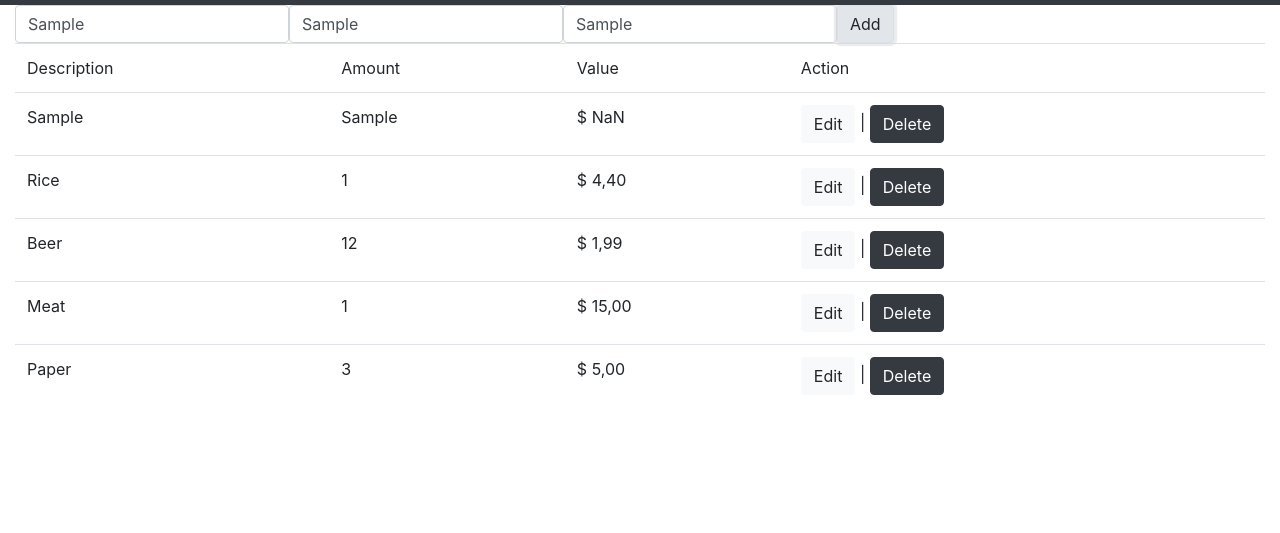
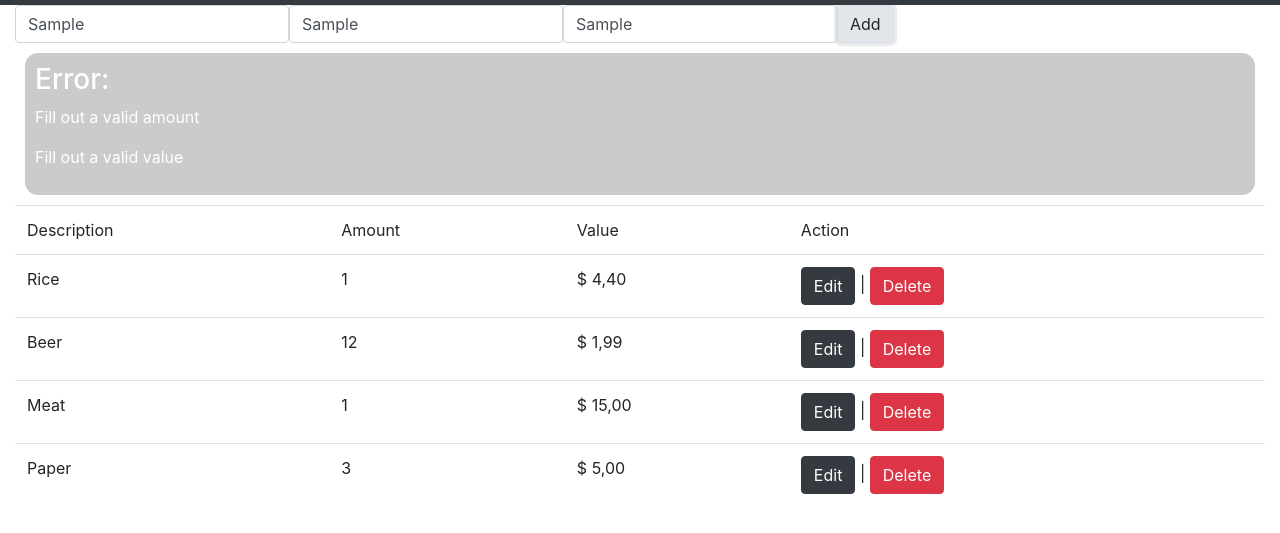
Before and after one commit to jsilva23/shopping-control-with-javascript, a plain HTML site: page index.html in a window 1280 px wide. Both pictures are taken after typing "Sample", "Sample", "Sample" into the empty fields and a click on the button "Add". Shown: the part 51-584 px from the top of the page. Drawn offline with Linux system fonts and the light colour scheme.

Commit message:
validating form

```diff
--- a/index.html
+++ b/index.html
@@ -33,6 +33,9 @@
             </samp>
             <button id="btnAdd" onclick="addData()" class="btn btn-light">Add</button>
         </div>
+
+        <div id="errors" style="display: none;"></div>
+
         <table id="listTable" class="table">
 
         </table>
--- a/js/main.js
+++ b/js/main.js
@@ -16,7 +16,7 @@ function getTotal(list) {
 function setList(list) {
     let table = '<thead><tr><td>Description</td><td>Amount</td><td>Value</td><td>Action</td></tr></thead><tbody>';
     for (let key in list) {
-        table += '<tr><td>'+ formatDesc(list[key].desc) +'</td><td>'+ list[key].amount +'</td><td>'+ formatValue(list[key].value) +'</td><td><button class="btn btn-light" onclick="setUpdate('+key+')">Edit</button> | <button class="btn btn-dark" onclick="deleteData('+key+')">Delete</button></td></tr>';
+        table += '<tr><td>'+ formatDesc(list[key].desc) +'</td><td>'+ formatAmount(list[key].amount) +'</td><td>'+ formatValue(list[key].value) +'</td><td><button class="btn btn-dark" onclick="setUpdate('+key+')">Edit</button> | <button class="btn btn-danger" onclick="deleteData('+key+')">Delete</button></td></tr>';
     }
     table += '</tbody>';
     document.getElementById('listTable').innerHTML = table;
@@ -28,6 +28,10 @@ function formatDesc(desc) {
     return str;
 }
 
+function formatAmount(amount) {
+    return parseInt(amount);
+}
+
 function formatValue(value) {
     let str = parseFloat(value).toFixed(2) + '';
     str = str.replace('.', ',');
@@ -36,6 +40,9 @@ function formatValue(value) {
 }
 
 function addData() {
+    if (!validation()) {
+        return;
+    }
     let desc = document.getElementById("desc").value;
     let amount = document.getElementById("amount").value;
     let value = document.getElementById("value").value;
@@ -68,9 +75,14 @@ function resetForm() {
     document.getElementById('btnAdd').style.display = 'inline-block';
 
     document.getElementById('inputIdUpdate').innerHTML = '';
+    document.getElementById('errors').style.display = 'none';
 }
 
 function updateData() {
+
+    if (!validation()) {
+        return;
+    }
     let id = document.getElementById('idUpdate').value;
     let desc = document.getElementById('desc').value;
     let amount = document.getElementById('amount').value;
@@ -100,6 +112,43 @@ function deleteData(id) {
     }
 }
 
+function validation() {
+    let desc = document.getElementById('desc').value;
+    let amount = document.getElementById('amount').value;
+    let value = document.getElementById('value').value;
+    let errors = '';
+
+    document.getElementById('errors').style.display = 'none';
+
+    if (desc === '') {
+        errors += '<p>Fill out description</p>';
+    }
+    if (amount === '') {
+        errors += '<p>Fill out a quantity</p>';
+    }else if (amount != parseInt(amount)) {
+        errors += '<p>Fill out a valid amount</p>';
+    }
+    if (value === '') {
+        errors += '<p>Fill out a value</p>';
+    }else if (value != parseFloat(value)) {
+        errors += '<p>Fill out a valid value</p>';
+    }
+
+    if (errors != '') {
+        document.getElementById('errors').style.display = 'block';
+        document.getElementById('errors').style.backgroundColor = 'rgba(85, 85, 85, 0.3)';
+        document.getElementById('errors').style.color = 'white';
+        document.getElementById('errors').style.padding = '10px';
+        document.getElementById('errors').style.margin = '10px';
+        document.getElementById('errors').style.borderRadius = '13px';
+
+        document.getElementById('errors').innerHTML = '<h3>Error:</h3>' + errors;
+        return 0;
+    } else {
+        return 1;
+    }
+}
+
 setList(list);
 
 console.log(getTotal(list));
```
